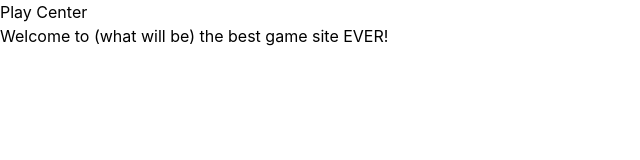
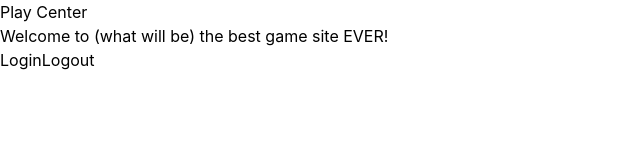
Before and after one commit to eseval/GAMER-NETWORK-PF, a React (Create React App) app in the folder client/: page / in a window 1280 px wide. Shown: the top 160 px of the page, without its empty margins (0-640 px from the left). Built offline with nearby package versions, Linux system fonts and the light colour scheme.

Commit message:
iniciando login/logout con auth0

```diff
--- a/client/package.json
+++ b/client/package.json
@@ -3,6 +3,7 @@
   "version": "0.1.0",
   "private": true,
   "dependencies": {
+    "@auth0/auth0-react": "^1.10.2",
     "@testing-library/jest-dom": "^5.16.5",
     "@testing-library/react": "^13.3.0",
     "@testing-library/user-event": "^13.5.0",
--- a/client/src/App.js
+++ b/client/src/App.js
@@ -1,11 +1,13 @@
 import { Routes, Route } from 'react-router-dom';
-import LandingPage from './components/LandingPage/LandingPage';
+import LandingPage from './components/LandingPage';
+import Profile from './components/Profile';
 
 
 function App() {
   return (
     <Routes>
-      <Route path='/' element={<LandingPage/> }/>
+      <Route path='/' element={<LandingPage />} />
+      <Route path='profile' element={<Profile />} />
     </Routes>
   );
 }
--- /dev/null
+++ b/client/src/components/LandingPage.js
@@ -0,0 +1,17 @@
+import React from 'react';
+import LoginButton from './Login';
+import LogoutButton from './Logout';
+import Profile from './Profile';
+
+export default function LandingPage() {
+
+    return (
+        <div className='charg'>
+            <h1>Play Center</h1>
+            <h3>Welcome to (what will be) the best game site EVER! </h3>
+            <LoginButton />
+            <LogoutButton />
+            <Profile />
+        </div>
+    )
+}
--- a/client/src/components/LandingPage/LandingPage.jsx
+++ /dev/null
@@ -1,14 +0,0 @@
-import React from 'react';
-// import load from '../Home/Cards/loadpoke.gif';
-// import './Loading.css';
-
-export default function Charging() {
-
-    return (
-        <div className='charg'>
-            <h1>Play Center</h1>
-            <h3>Welcome to (what will be) the best game site EVER! </h3>
-            <button class="submit"></button>
-        </div>
-    )
-}
--- /dev/null
+++ b/client/src/components/Login.js
@@ -0,0 +1,10 @@
+import React from "react";
+import { useAuth0 } from '@auth0/auth0-react';
+
+export default function LoginButton() {
+  const { loginWithRedirect } = useAuth0();
+
+  return(
+    <button onClick={() => loginWithRedirect()}>Login</button>
+  )
+}
--- /dev/null
+++ b/client/src/components/Logout.js
@@ -0,0 +1,10 @@
+import React from "react";
+import { useAuth0 } from '@auth0/auth0-react';
+
+export default function LogoutButton() {
+  const { logout } = useAuth0();
+
+  return(
+    <button onClick={() => logout({ returnTo: window.location.origin })}>Logout</button>
+  )
+}
--- /dev/null
+++ b/client/src/components/Profile.js
@@ -0,0 +1,19 @@
+import React from "react";
+import { useAuth0 } from '@auth0/auth0-react';
+
+export default function Profile() {
+  const { user, isAuthenticated, isLoading } = useAuth0();
+
+  if (isLoading) {
+    return <div>Loading...</div>
+  }
+
+  console.log(JSON.stringify(user))
+  return (
+    isAuthenticated && (
+      <div>
+        {user.name}
+      </div>
+    )
+  )
+}
--- a/client/src/index.js
+++ b/client/src/index.js
@@ -1,12 +1,19 @@
 import React from 'react';
 import ReactDOM from 'react-dom/client';
 import { BrowserRouter } from 'react-router-dom';
+import { Auth0Provider } from '@auth0/auth0-react';
 import './index.css';
 import App from './App';
 
 const root = ReactDOM.createRoot(document.getElementById('root'));
 root.render(
   <BrowserRouter>
-    <App />
+    <Auth0Provider
+      domain='dev-z0wqn8uf.us.auth0.com'
+      clientId='Dcm7TYoMTTOJ46I5hdtSkaTCwvlKNauM'
+      redirectUri={window.location.origin}
+    >
+      <App />
+    </Auth0Provider>
   </BrowserRouter>
 );
```
Also changed, not shown: client/src/components/LandingPage/LandingPage.css (deleted), 1 other file (tests, documents, lock files or other folders).
